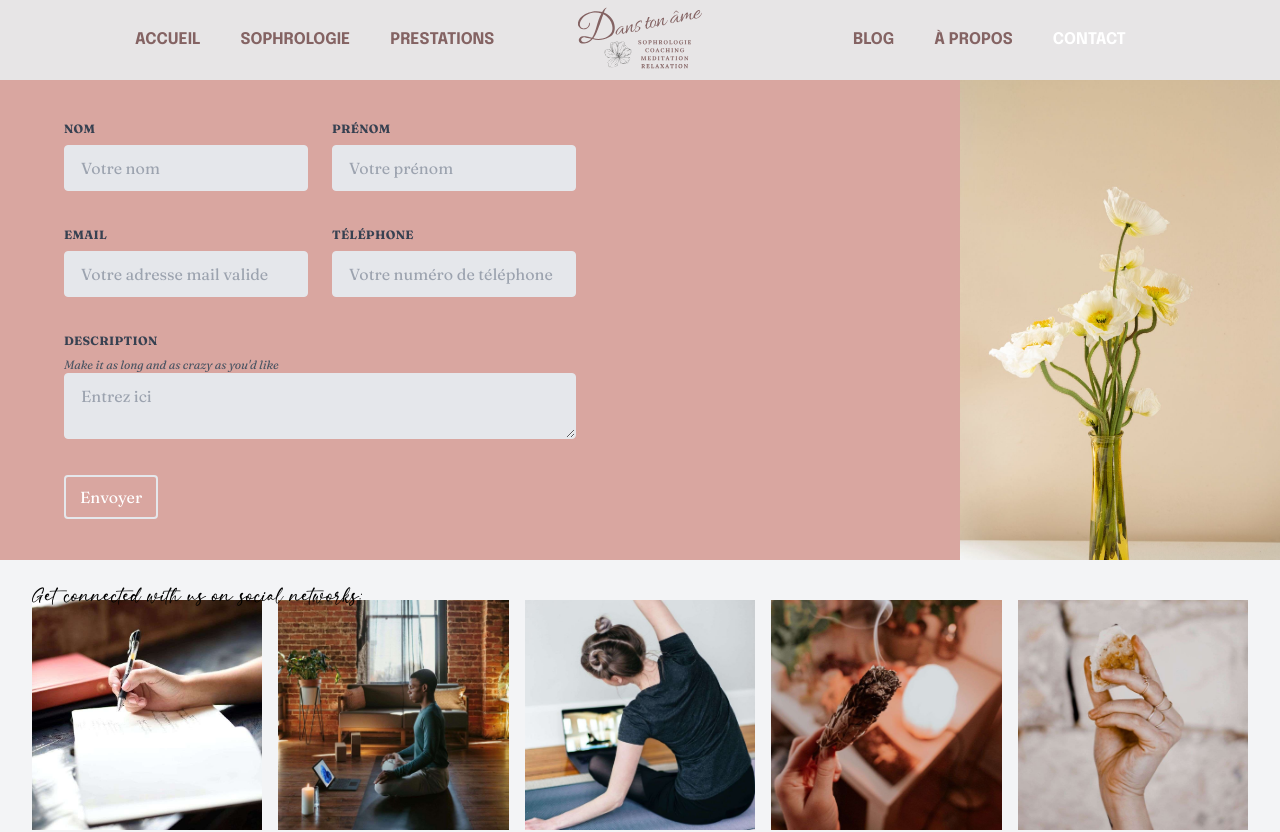
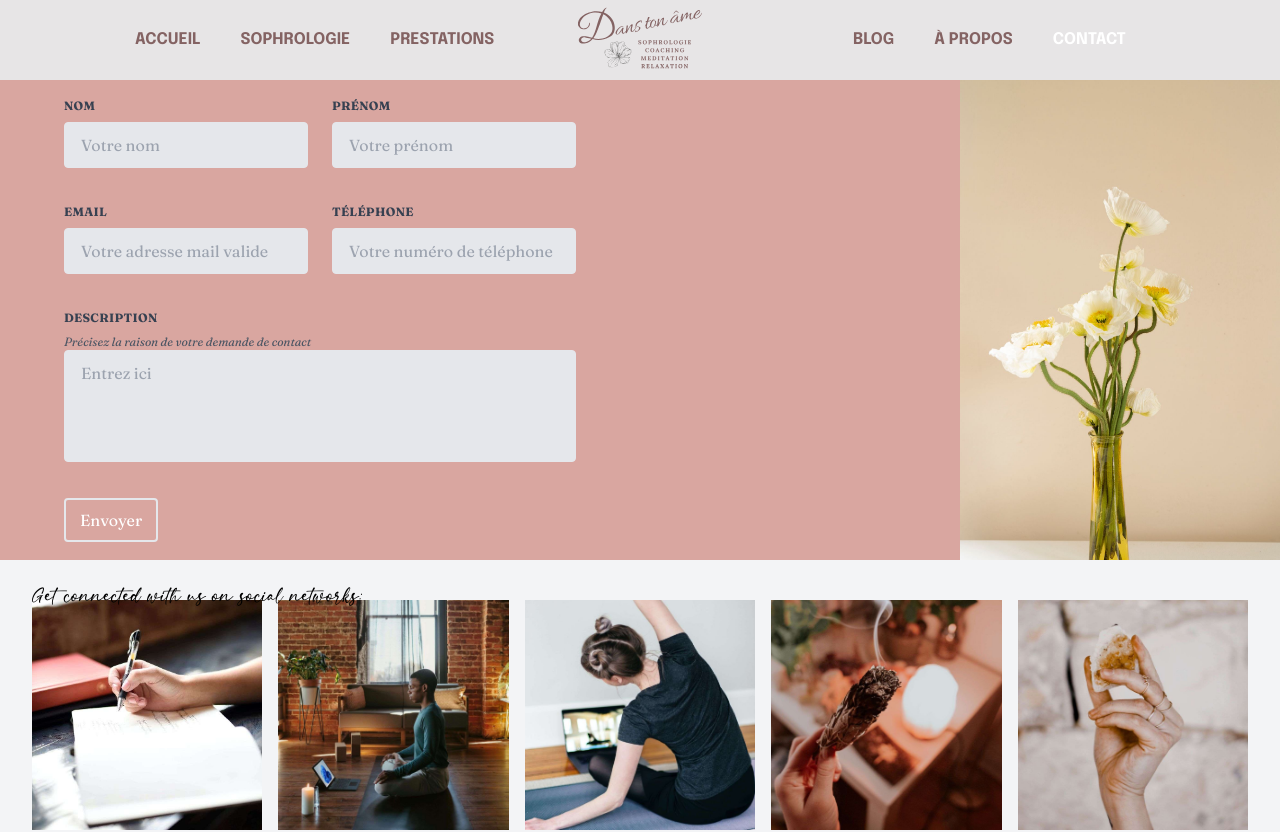
Before and after one commit to Tfregona/Dans_Ton_Ame, a Next.js app: page /contact in a window 1280 px wide. Shown: the top 832 px of the page. Built offline with nearby package versions, Linux system fonts and the light colour scheme.

Commit message:
Update contact.js

```diff
--- a/pages/contact.js
+++ b/pages/contact.js
@@ -59,11 +59,11 @@
               <label className="block uppercase tracking-wide text-gray-700 text-xs font-bold mb-2">
                 Description
               </label>
-              <p class="text-gray-600 text-xs italic">
-                Make it as long and as crazy as you'd like
+              <p className="text-gray-600 text-xs italic">
+                Précisez la raison de votre demande de contact
               </p>
               <textarea
-                className="appearance-none block w-full bg-gray-200 text-gray-700 border border-gray-200 rounded py-3 px-4 mb-3 leading-tight focus:outline-none focus:bg-white focus:border-gray-500"
+                className="resize-none h-28 appearance-none block w-full bg-gray-200 text-gray-700 border border-gray-200 rounded py-3 px-4 mb-3 leading-tight focus:outline-none focus:bg-white focus:border-gray-500"
                 id="grid-password"
                 type="text"
                 placeholder="Entrez ici"
```
